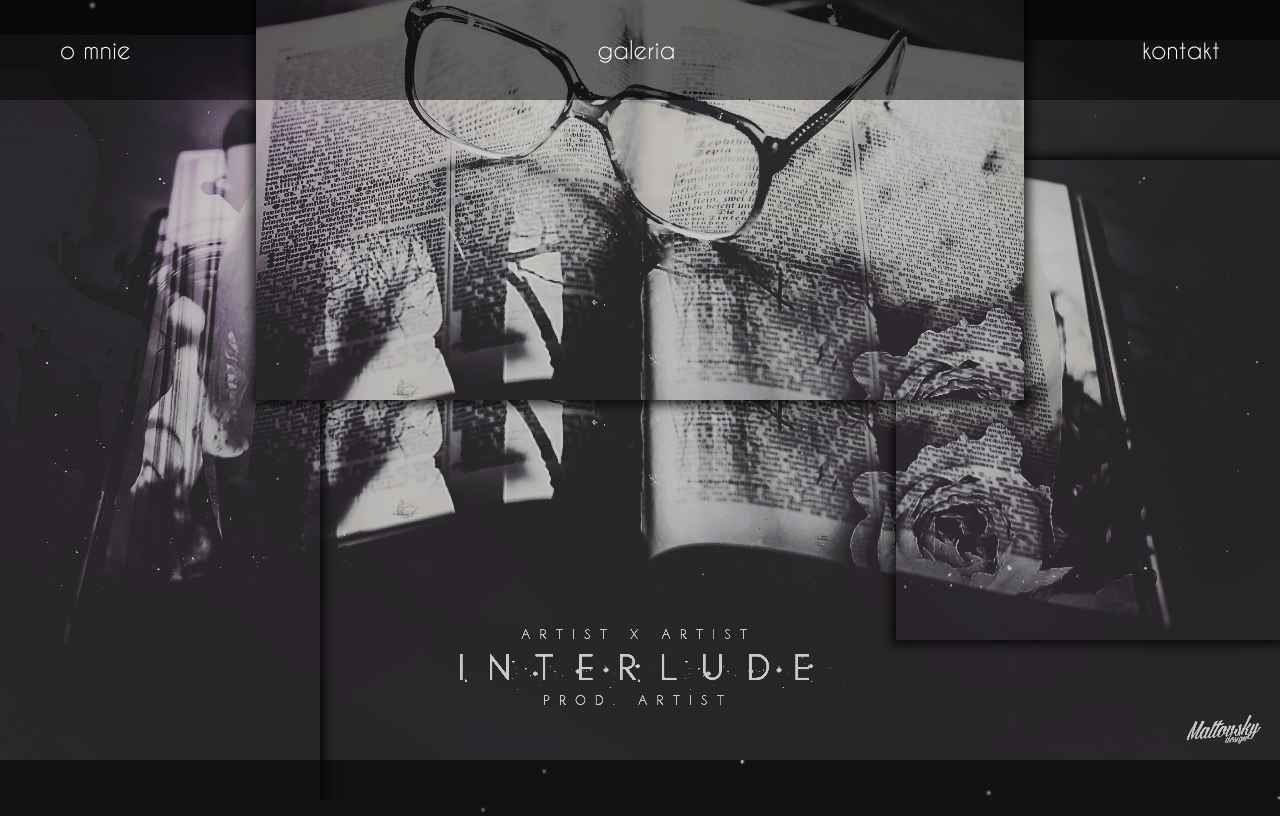
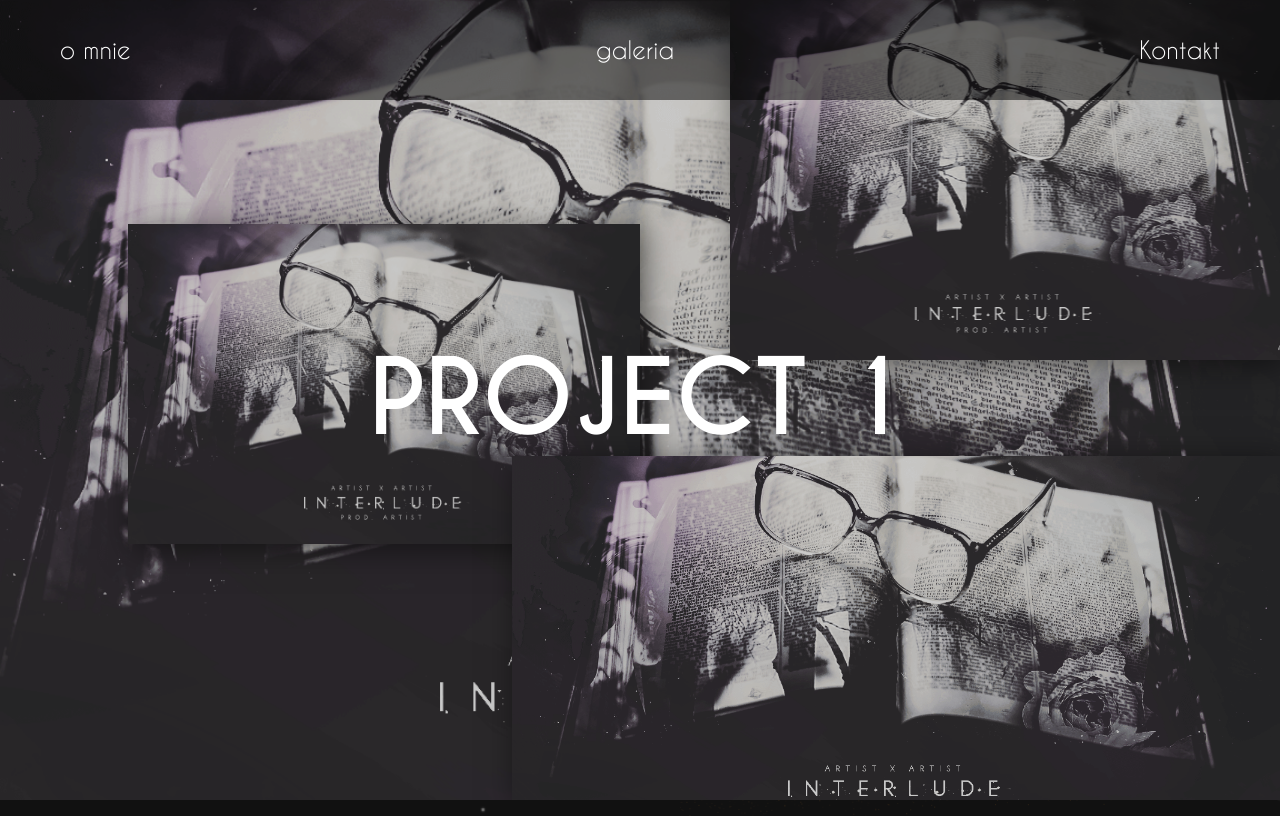
Before and after one commit to firethar/d-design, a website built with webpack: page src/index.html in a window 1280 px wide. Shown: the top 816 px of the page. Built offline with nearby package versions, Linux system fonts and the light colour scheme.

Commit message:
add: hero animation on hover

```diff
--- a/src/_scss/_hero.scss
+++ b/src/_scss/_hero.scss
@@ -1,88 +1,163 @@
 .hero {
-  .container {
-    max-width: 100%;
-    width: 100vw;
-    height: 100vh;
-    max-height: 100%;
+  position: relative;
+
   margin: 0;
+  padding: 0;
   overflow: hidden;
 
-    .hero-image {
+  .container {
     position: relative;
-      top: 0; left: 0;
+    max-width: 100%;
+    width: 100%;
+    height: 100vh;
+    overflow: hidden;
+  }
+}
+
+.hero {
+  &__slide {
+    position: absolute;
+    top: 0; left:0;
+    display: none;
     width: 100%;
     height: 100%;
-      background: transparent url(../img/hero-1.png) center center no-repeat;
-      background-size: 100%;
+    margin: 0;
+    padding: 0;
+    overflow: hidden;
+    opacity: 0;
+    visibility: hidden;
     z-index: 0;
+    background: #333;
+    &:hover {
+      .mask__part--1,
+      .mask__part--2,
+      .mask__part--3,
+      .mask__part--4 {
+        transform: translate3d(0px, 0px, 100px);
+      }
+      .mask--background {
+        transform: translate3d(0px, 0px, 60px);
+      }
+    }
 
+    &.is-active {
+      display: block;
+      opacity: 1;
+      visibility: visible;
+    }
+  }
 
+  &__wrapper {
+    position: absolute;
+    top: 0;
+    left: 0;
+    width: 100%;
+    height: 100%;
+    overflow: hidden;
+    z-index: 9;
+    perspective: 400px;
+    perspective-origin: 50% 50%;
+  }
+  &__typo {
+    position: absolute;
+    top: 0;
+    left: 0;
+    width: 100%;
+    height: 100%;
+    z-index: 20;
+    display: flex;
+    transform: translate3d(0,0,0);
+    text-align: center;
+    justify-content: center;
+    align-items: center;
+    h2 {
+      font-size: 100px;
+      font-weight: bold;
+      color: #ffffff;
+    }
+  }
 
-      .hero-image__part {
+  &__masks {
+    position: absolute;
+    top: 0;
+    left: 0;
+    width: 100%;
+    height: 100%;
+    z-index: 9;
+    perspective: 400px;
+    perspective-origin: 50% 50%;
+    // background: #ccc;
+
+  }
+
+  &__mask {
+    position: absolute;
     display: block;
-        // background-size: 1000px 500px;
+    // display: none;
+    background-attachment: fixed;
+    will-change: transform;
+    background-size: cover;
+    background-position: center;
+    box-shadow: rgba(0, 0, 0, 0.5) 5px 5px 30px 0px;
+    transform: translate3d(0px, 0px, 0px);
+    transition: all ease 5s;
   }
-      .part-1 {
+}
+
+.mask {
+
+  &--background {
     position: absolute;
-        z-index: 5;
-        width: 60%;
-        height: 50%;
-        top: 0;
-        left: 20%;
-        background: transparent url(../img/hero-1.png) no-repeat;
-        background-size: 1280px 720px;
-        background-position: 50% 25%;
-        // transform: scale(1.1);
-        -webkit-box-shadow: 0px 0px 10px 5px rgba(0,0,0,0.75);
-        -moz-box-shadow: 0px 0px 10px 5px rgba(0,0,0,0.75);
-        box-shadow: 0px 0px 10px 5px rgba(0,0,0,0.75);
-      }
-      .part-2 {
-        position: absolute;
-        z-index: 4;
-        width: 30%;
-        height: 60%;
-        top: 20%;
-        left: 70%;
-        background: transparent url(../img/hero-1.png) no-repeat;
-        background-size: 1280px 720px;
-        background-position: 100% 52%;
-        // transform: scale(1.1);
-        -webkit-box-shadow: 0px 0px 10px 5px rgba(0,0,0,0.75);
-        -moz-box-shadow: 0px 0px 10px 5px rgba(0,0,0,0.75);
-        box-shadow: 0px 0px 10px 5px rgba(0,0,0,0.75);
-      }
-      .part-3 {
-        position: absolute;
-        z-index: 3;
-        width: 25%;
+    width: 100%;
     height: 100%;
     top: 0;
     left: 0;
-        background: transparent url(../img/hero-1.png) no-repeat;
-        background-position: 0 44%;
-        // transform: scale(1.1);
-        -webkit-box-shadow: 0px 0px 10px 5px rgba(0,0,0,0.75);
-        -moz-box-shadow: 0px 0px 10px 5px rgba(0,0,0,0.75);
-        box-shadow: 0px 0px 10px 5px rgba(0,0,0,0.75);
+    right: 0;
+    bottom: 0;
+    z-index: 0;
+    background-size: cover;
+    background-position: center;
   }
-      &:hover {
-        transition: all ease 3s;
-        transform: scale(1.1);
 
-        .part-1 {
-          transition: all ease 3s;
-          transform: scale(1.1);
+  &-1 {
+    .mask__part {
+      &--1 {
+        top: 28%;
+        right: auto;
+        bottom: auto;
+        left: 10%;
+        width: 40%;
+        height: 40%;
+        z-index: 1;
       }
-        .part-2 {
-          transition: all ease 3s;
-          transform: scale(1.1);
+      &--2 {
+        top: auto;
+        right: 0;
+        bottom: 0;
+        left: auto;
+        width: 60%;
+        height: 43%;
+        z-index: 2
       }
-        .part-3 {
-          transition: all ease 3s;
-          transform: scale(1.1);
+      &--3 {
+        top: 0;
+        right: 0;
+        bottom: auto;
+        left: auto;
+        width: 43%;
+        height: 45%;
+        z-index: 3
+      }
+      &--4 {
+        top: auto;
+        right: 0;
+        bottom: 0;
+        left: auto;
+        width: 0;
+        height: 0;
+        z-index: 4
       }
     }
   }
+
 }
-}
--- a/src/index.html
+++ b/src/index.html
@@ -12,7 +12,7 @@
       <ul>
         <li><a href="#bio" data-scroll="anchor-bio">o mnie</a></li>
         <li><a href="#gallery" data-scroll="anchor-gallery">galeria</a></li>
-        <li><a href="#contact" data-scroll="anchor-contact">kontakt</a></li>
+        <li><a href="#contact" data-scroll="anchor-contact">Kontakt</a></li>
       </ul>
     </nav>
   </header>
@@ -20,10 +20,19 @@
   <section class="hero">
     <div class="row">
       <div class="container">
-        <div class="hero-image">
-          <div class="hero-image__part part-1"></div>
-          <div class="hero-image__part part-2"></div>
-          <div class="hero-image__part part-3"></div>
+        <div class="hero__slide is-active">
+          <div class="hero__wrapper">
+            <div class="hero__masks mask-1">
+              <div class="hero__mask mask__part--1" style="background-image: url(./img/hero-1.png)"></div>
+              <div class="hero__mask mask__part--2" style="background-image: url(./img/hero-1.png)"></div>
+              <div class="hero__mask mask__part--3" style="background-image: url(./img/hero-1.png)"></div>
+              <div class="hero__mask mask__part--4" style="background-image: url(./img/hero-1.png)"></div>
+              <div class="hero__mask mask--background" style="background-image: url(./img/hero-1.png)"></div>
+            </div>
+            <div class="hero__typo">
+              <h2>Project 1</h2>
+            </div>
+          </div>
         </div>
       </div>
     </div>
```
Lines whose indentation alone changed are shown as unchanged.
